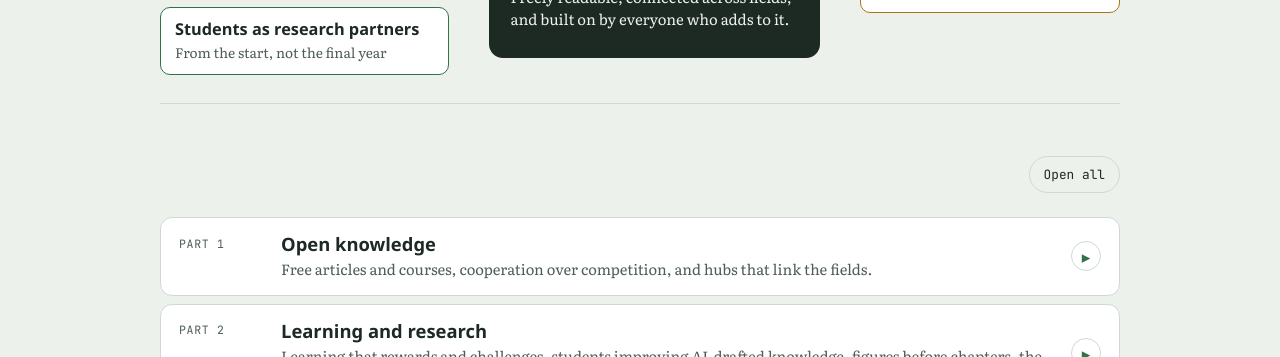
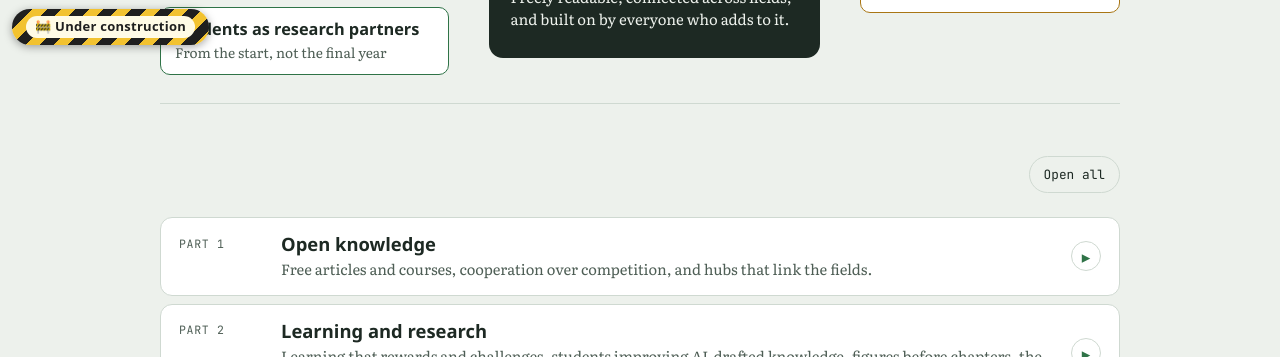
Before and after one commit to songbird-soundscape/open-commons, a plain HTML site: page index.html in a window 1280 px wide. Shown: the part 743-1100 px from the top of the page. Drawn offline with Linux system fonts and the light colour scheme; a web font is replaced by a local one.

Commit message:
Add Under construction banner
Co-Authored-By: Claude Opus 5.5 <noreply@anthropic.com>
Claude-Session: https://claude.ai/code/session_01WLatHfe2GzkgLCYoHZ3aEm

```diff
--- a/index.html
+++ b/index.html
@@ -2365,5 +2365,11 @@ drawMap(); drawNet(); drawPath(); drawDay(); drawInt(); drawCoop(); setCoop(); i
 })();
 </script>
 
+<!-- uc-banner: remove this block when the page is finished -->
+<a id="uc-banner" href="https://songbird-soundscape.github.io/" title="This page is still being built. Click to visit Stephen C. Caird's main site."
+ style="position:fixed;left:12px;bottom:12px;z-index:2147483647;display:inline-flex;align-items:center;gap:8px;padding:7px 14px;border-radius:999px;background:repeating-linear-gradient(-45deg,#f2c230 0 10px,#1f1f1f 10px 20px);box-shadow:0 2px 8px rgba(0,0,0,.35);text-decoration:none;font:600 13px/1.2 system-ui,-apple-system,Segoe UI,Roboto,sans-serif">
+ <span style="background:#fffbe6;color:#1f1f1f;padding:3px 9px;border-radius:999px;letter-spacing:.02em">&#128679; Under construction</span></a>
+<style>@media print{#uc-banner{display:none!important}}</style>
+<!-- /uc-banner -->
 </body>
 </html>
```
Also changed, not shown: network.html (+6 -0 lines).
